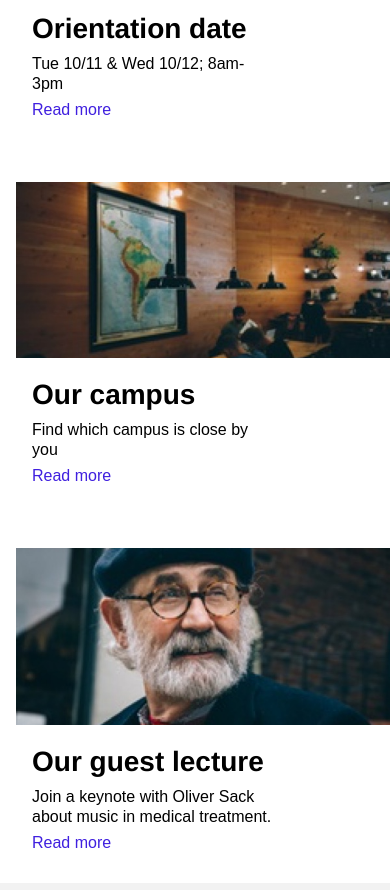
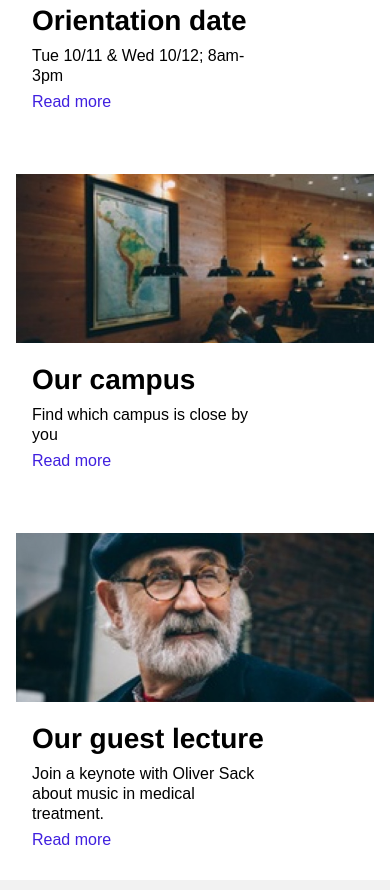
Before and after one commit to Keyro10bit/Capstone-Project_ColmarAcademy, a plain HTML site: page index.html in a window 390 px wide. Shown: the part 914-1804 px from the top of the page. Drawn offline with Linux system fonts and the light colour scheme; a web font is replaced by a local one.

Commit message:
more minor breakpoint stuff

```diff
--- a/resources/css/style.css
+++ b/resources/css/style.css
@@ -491,11 +491,11 @@ font-size: 1.5rem;
     width: 100%;
   }
   .story {
-    margin: 1rem 0 3rem 1rem;
+    margin: 1rem 1rem 3rem 1rem;
     padding: 0;
   }
   .story:last-child {
-    margin: 1rem 0 1rem 1rem;
+    margin: 1rem;
   }
 }
 
```
